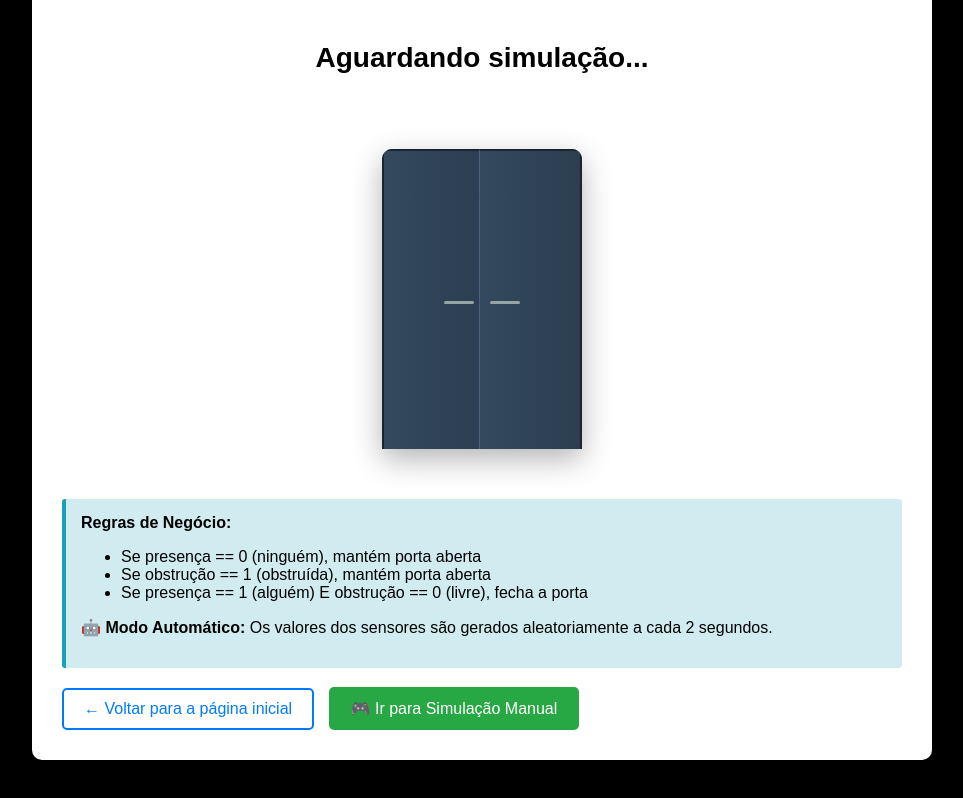
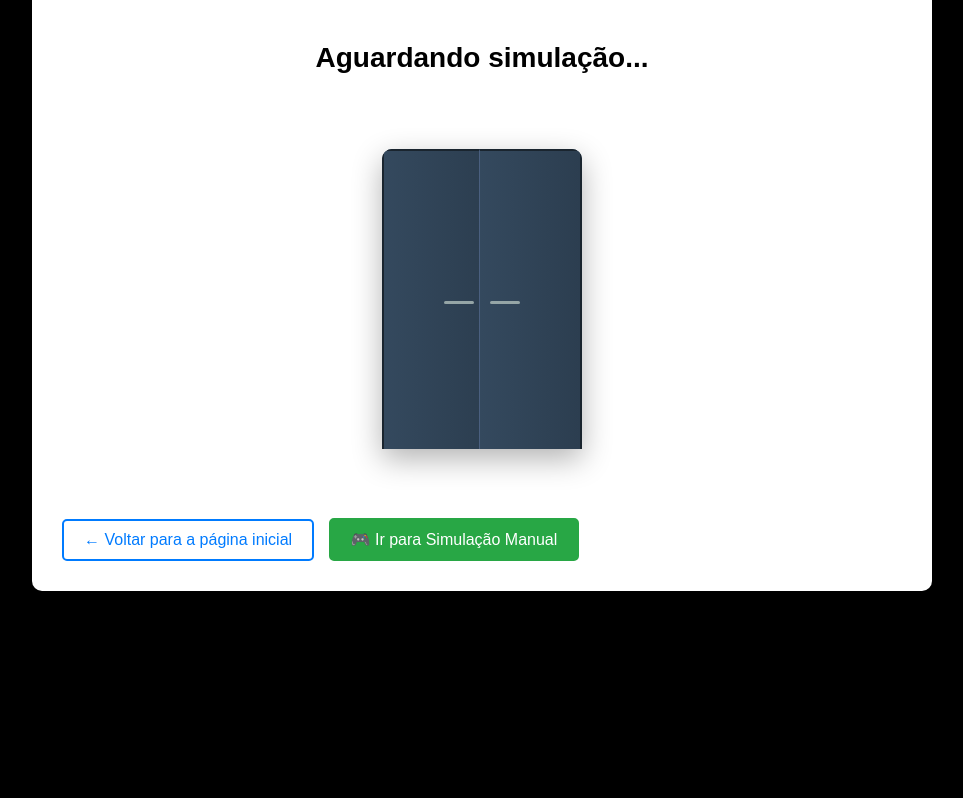
Before and after one commit to LeoCuller/Elevador-IOT, a website: page public/automatico.html in a window 1280 px wide. Shown: the part 819-1617 px from the top of the page, without its empty margins (158-1121 px from the left). After the commit the page ends 1480 px from the top, so only its background shows below. Drawn offline with Linux system fonts and the light colour scheme.

Commit message:
melhoria

```diff
--- a/public/automatico.html
+++ b/public/automatico.html
@@ -45,16 +45,6 @@
             </div>
         </div>
 
-        <div class="info">
-            <strong>Regras de Negócio:</strong>
-            <ul>
-                <li>Se presença == 0 (ninguém), mantém porta aberta</li>
-                <li>Se obstrução == 1 (obstruída), mantém porta aberta</li>
-                <li>Se presença == 1 (alguém) E obstrução == 0 (livre), fecha a porta</li>
-            </ul>
-            <p><strong>🤖 Modo Automático:</strong> Os valores dos sensores são gerados aleatoriamente a cada 2 segundos.</p>
-        </div>
-
         <a href="index.html" class="btn-back">← Voltar para a página inicial</a>
         <a href="teste.html" class="btn-switch">🎮 Ir para Simulação Manual</a>
     </div>
@@ -63,22 +53,17 @@
         let intervalo = null;
         let rodando = false;
 
-        // Função para gerar valor aleatório (0 ou 1)
         function valorAleatorio() {
             return Math.floor(Math.random() * 2);
         }
 
-        // Função para ler os sensores e enviar ao servidor
         async function lerSensores() {
-            // Gera valores aleatórios para os sensores
             const presenca = valorAleatorio();
             const obstrucao = valorAleatorio();
 
-            // Atualiza display dos sensores
             document.getElementById('presenca-status').textContent = presenca;
             document.getElementById('obstrucao-status').textContent = obstrucao;
 
-            // Envia dados ao servidor
             try {
                 const response = await fetch('/sensores', {
                     method: 'POST',
@@ -123,10 +108,8 @@
                 document.getElementById('btn-start').style.display = 'none';
                 document.getElementById('btn-stop').style.display = 'inline-block';
 
-                // Primeira leitura imediata
                 lerSensores();
 
-                // Configura intervalo de 2 segundos
                 intervalo = setInterval(lerSensores, 2000);
             }
         }
```
Also changed, not shown: public/teste.html (+0 -5 lines).
